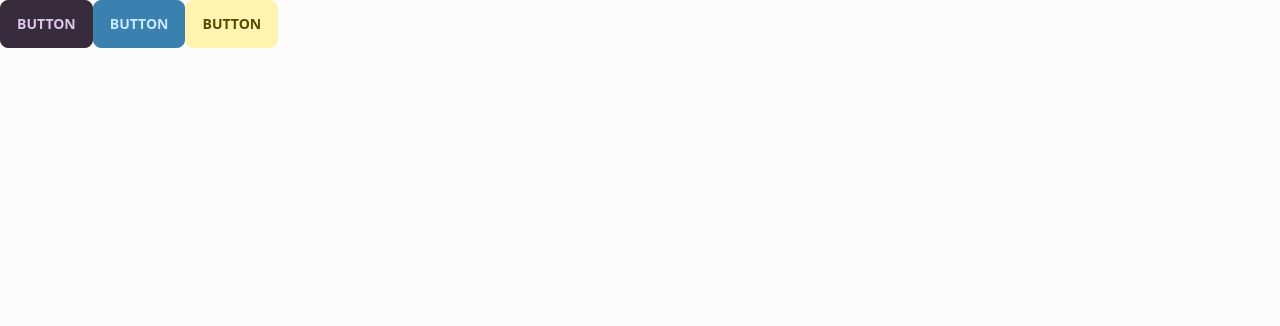
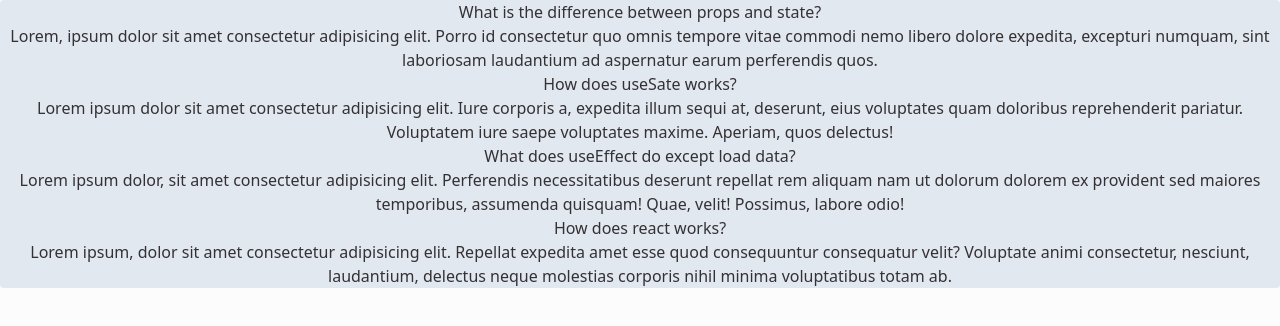
Before and after one commit to belaeat/knowledge-cafe, a React (Create React App) app: page / in a window 1280 px wide. Shown: the top 326 px of the page. Built offline with nearby package versions, Linux system fonts and the light colour scheme.

Commit message:
components added and demo qna added

```diff
--- a/src/App.js
+++ b/src/App.js
@@ -1,13 +1,17 @@
-import React from 'react';
+import React from 'react'
+import './App.css'
+import Header from './components/Header/Header'
+import Blog from './components/Blog/Blog'
+import QnA from './components/QnA/QnA'
 
-const App = () => {
+function App() {
   return (
-    <div>
-      <button className="btn">Button</button>
-      <button className="btn btn-primary">Button</button>
-      <button className="btn btn-secondary">Button</button>
+    <div className="App">
+      <Header></Header>
+      <Blog></Blog>
+      <QnA></QnA>
     </div>
-  );
-};
+  )
+}
 
-export default App;
+export default App
--- /dev/null
+++ b/src/components/Blog/Blog.js
@@ -0,0 +1,11 @@
+import React from 'react';
+
+const Blog = () => {
+    return (
+        <div>
+
+        </div>
+    );
+};
+
+export default Blog;
--- /dev/null
+++ b/src/components/Header/Header.js
@@ -0,0 +1,11 @@
+import React from 'react';
+
+const Header = () => {
+    return (
+        <div>
+
+        </div>
+    );
+};
+
+export default Header;
--- /dev/null
+++ b/src/components/QnA/QnA.js
@@ -0,0 +1,26 @@
+import React from 'react';
+
+const QnA = () => {
+    return (
+        <div className='container rounded bg-slate-200 text-center items-center'>
+            <div>
+                <h2>What is the difference between props and state?</h2>
+                <p>Lorem, ipsum dolor sit amet consectetur adipisicing elit. Porro id consectetur quo omnis tempore vitae commodi nemo libero dolore expedita, excepturi numquam, sint laboriosam laudantium ad aspernatur earum perferendis quos.</p>
+            </div>
+            <div>
+                <h2>How does useSate works?</h2>
+                <p>Lorem ipsum dolor sit amet consectetur adipisicing elit. Iure corporis a, expedita illum sequi at, deserunt, eius voluptates quam doloribus reprehenderit pariatur. Voluptatem iure saepe voluptates maxime. Aperiam, quos delectus!</p>
+            </div>
+            <div>
+                <h2>What does useEffect do except load data?</h2>
+                <p>Lorem ipsum dolor, sit amet consectetur adipisicing elit. Perferendis necessitatibus deserunt repellat rem aliquam nam ut dolorum dolorem ex provident sed maiores temporibus, assumenda quisquam! Quae, velit! Possimus, labore odio!</p>
+            </div>
+            <div>
+                <h2>How does react works?</h2>
+                <p>Lorem ipsum, dolor sit amet consectetur adipisicing elit. Repellat expedita amet esse quod consequuntur consequatur velit? Voluptate animi consectetur, nesciunt, laudantium, delectus neque molestias corporis nihil minima voluptatibus totam ab.</p>
+            </div>
+        </div>
+    );
+};
+
+export default QnA;
```
Also changed, not shown: src/components/Blog/Blog.css (added), src/components/Header/Header.css (added), src/components/QnA/QnA.css (added).
